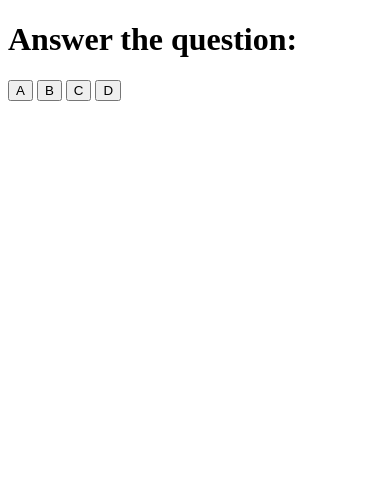
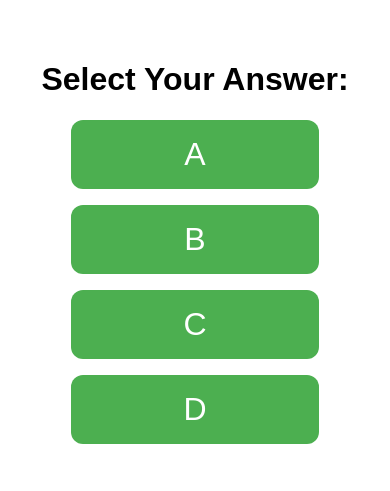
Before and after one commit to RasmusAuChrist/quizgame, a Flask app: page /phone in a window 390 px wide. Shown: the top 491 px of the page. Run offline with Flask 3, Linux system fonts and the light colour scheme; some libraries are stand-ins or nearby versions.

Commit message:
Add dummy questions and mobile-friendly phone UI

```diff
--- a/app.py
+++ b/app.py
@@ -4,9 +4,36 @@ from flask_socketio import SocketIO, emit
 app = Flask(__name__)
 socketio = SocketIO(app, cors_allowed_origins="*")
 
+quiz_questions = [
+    {
+        "question": "What is the capital of France?",
+        "choices": ["Paris", "Berlin", "Madrid", "Rome"],
+        "correct": 0
+    },
+    {
+        "question": "Which planet is known as the Red Planet?",
+        "choices": ["Earth", "Mars", "Venus", "Jupiter"],
+        "correct": 1
+    },
+    {
+        "question": "What is the largest mammal?",
+        "choices": ["Elephant", "Blue Whale", "Giraffe", "Hippopotamus"],
+        "correct": 1
+    }
+]
+
+current_index = 0
+
 @app.route('/')
 def screen():
-    return render_template('screen.html')
+    global current_index
+    question = quiz_questions[current_index]
+    return render_template('screen.html', question=question)
+@app.route('/next')
+def next_question():
+    global current_index
+    current_index = (current_index + 1) % len(quiz_questions)
+    return redirect('/')
 
 @app.route('/phone')
 def phone():
--- a/templates/phone.html
+++ b/templates/phone.html
@@ -4,18 +4,33 @@
   <title>Phone Controller</title>
   <script src="https://cdn.socket.io/4.7.2/socket.io.min.js"></script>
 </head>
-<body>
-  <h1>Answer the question:</h1>
-  <button onclick="sendAnswer('A')">A</button>
-  <button onclick="sendAnswer('B')">B</button>
-  <button onclick="sendAnswer('C')">C</button>
-  <button onclick="sendAnswer('D')">D</button>
+<style>
+  body {
+    font-family: sans-serif;
+    text-align: center;
+    padding: 2rem;
+  }
+  button {
+    font-size: 2rem;
+    width: 80%;
+    margin: 1rem auto;
+    padding: 1rem;
+    display: block;
+    background-color: #4CAF50;
+    color: white;
+    border: none;
+    border-radius: 12px;
+    cursor: pointer;
+  }
+  button:hover {
+    background-color: #45a049;
+  }
+</style>
 
-  <script>
-    const socket = io();
-    function sendAnswer(ans) {
-      socket.emit('submit_answer', { answer: ans });
-    }
-  </script>
-</body>
+<h1>Select Your Answer:</h1>
+<button onclick="sendAnswer('A')">A</button>
+<button onclick="sendAnswer('B')">B</button>
+<button onclick="sendAnswer('C')">C</button>
+<button onclick="sendAnswer('D')">D</button>
+
 </html>
```
Also changed, not shown: templates/screen.html (+10 -20 lines).
